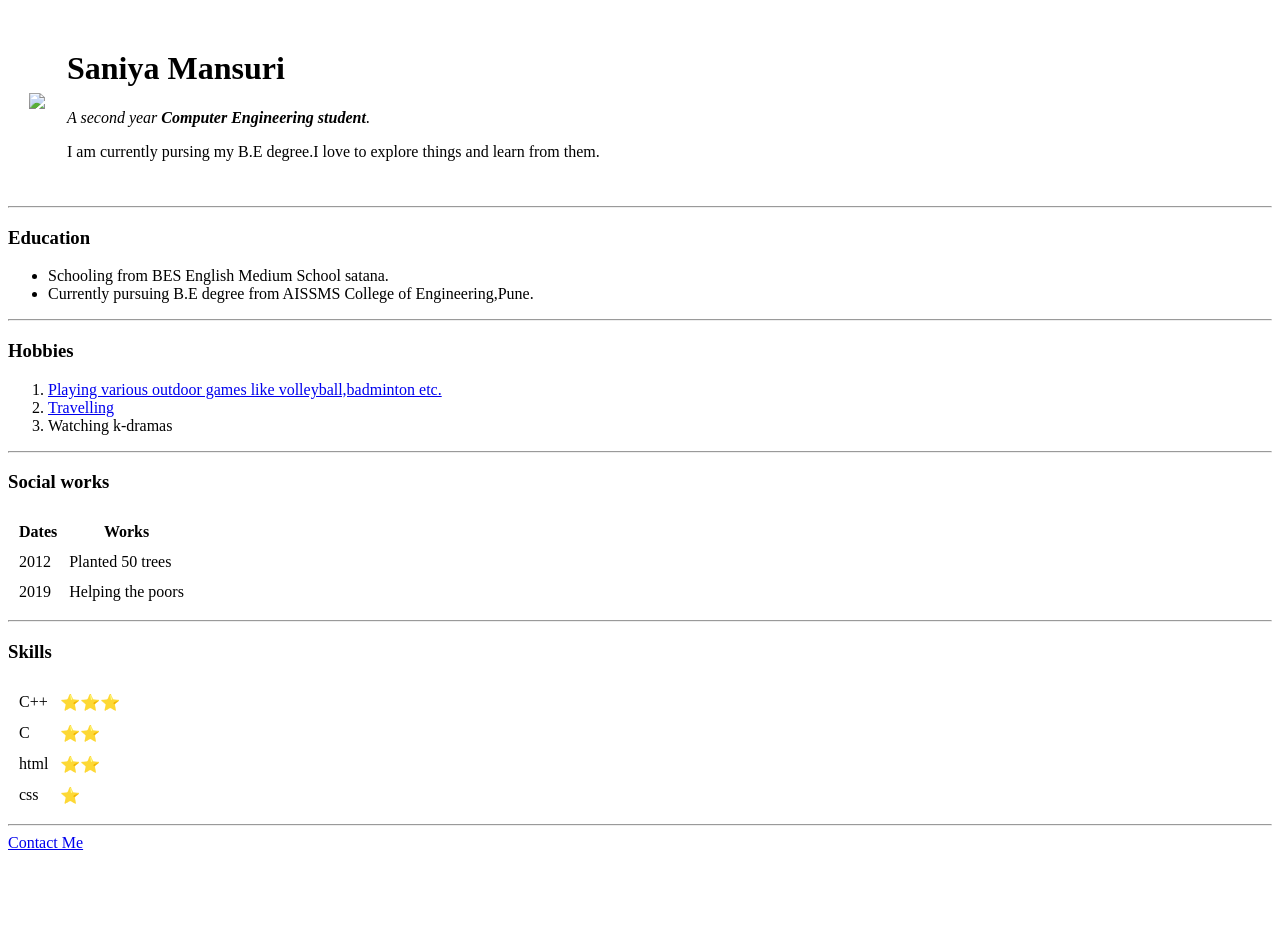
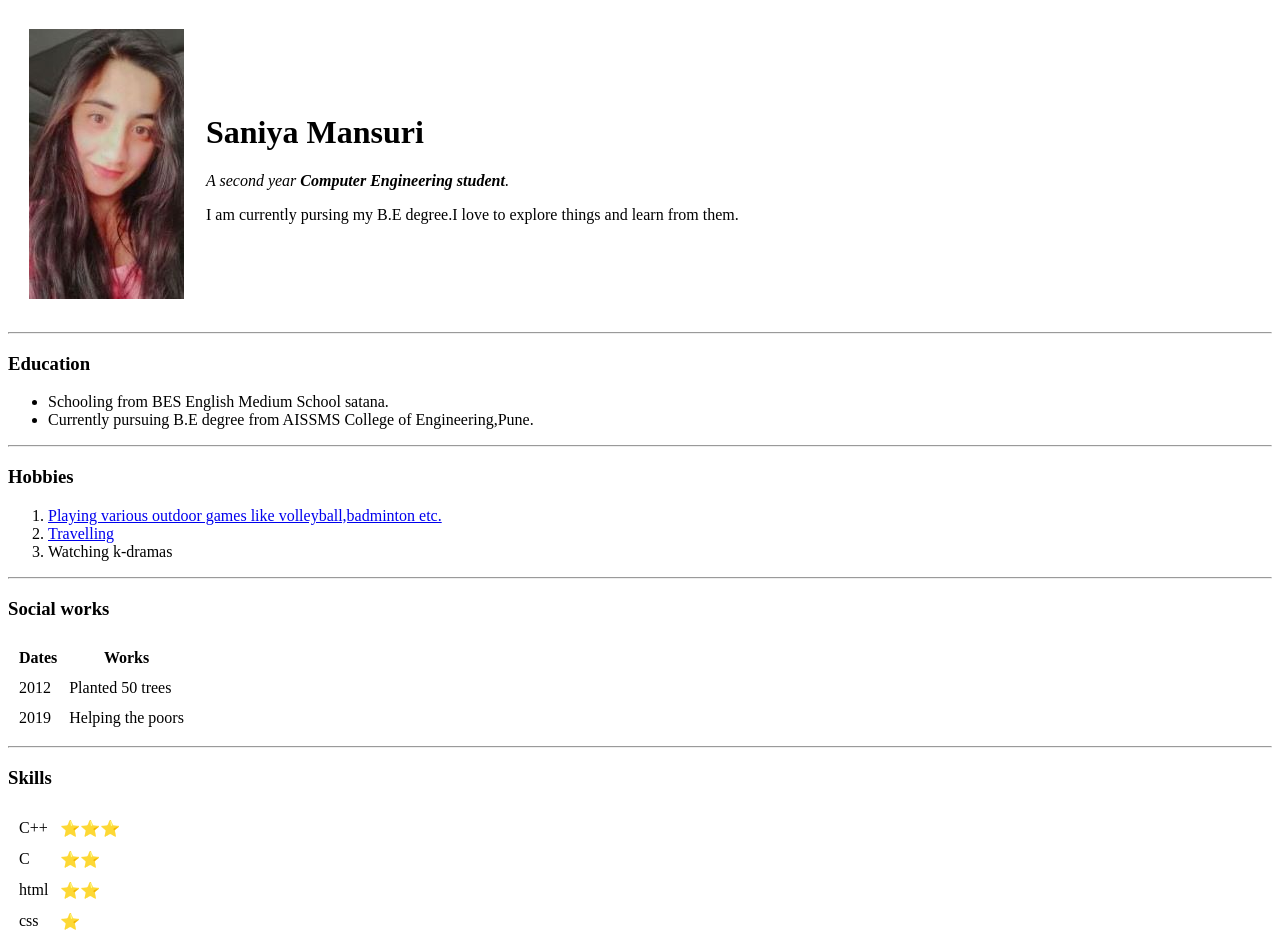
Before and after one commit to keepdreaming1/CV, a plain HTML site: page index.html in a window 1280 px wide. Shown: the top 945 px of the page. Before the commit the page ends 860 px from the top, so only its background shows below. Drawn offline with Linux system fonts and the light colour scheme.

Commit message:
Add initial cv website files

```diff
--- a/index.html
+++ b/index.html
@@ -9,7 +9,7 @@
 <body>
   <table cellspacing="20">
     <tr>
-      <td>  <img src= alt="Saniya's Profile picture">
+      <td>  <img src="SANIYA.jpg" alt="Saniya's Profile picture">
  </td>
       <td> <h1>Saniya Mansuri</h1><p><em>A second year <strong> Computer Engineering student</strong></em>.</p>
       <p>I am currently pursing my B.E degree.I love to  explore things and learn from them.</p></td>
```
